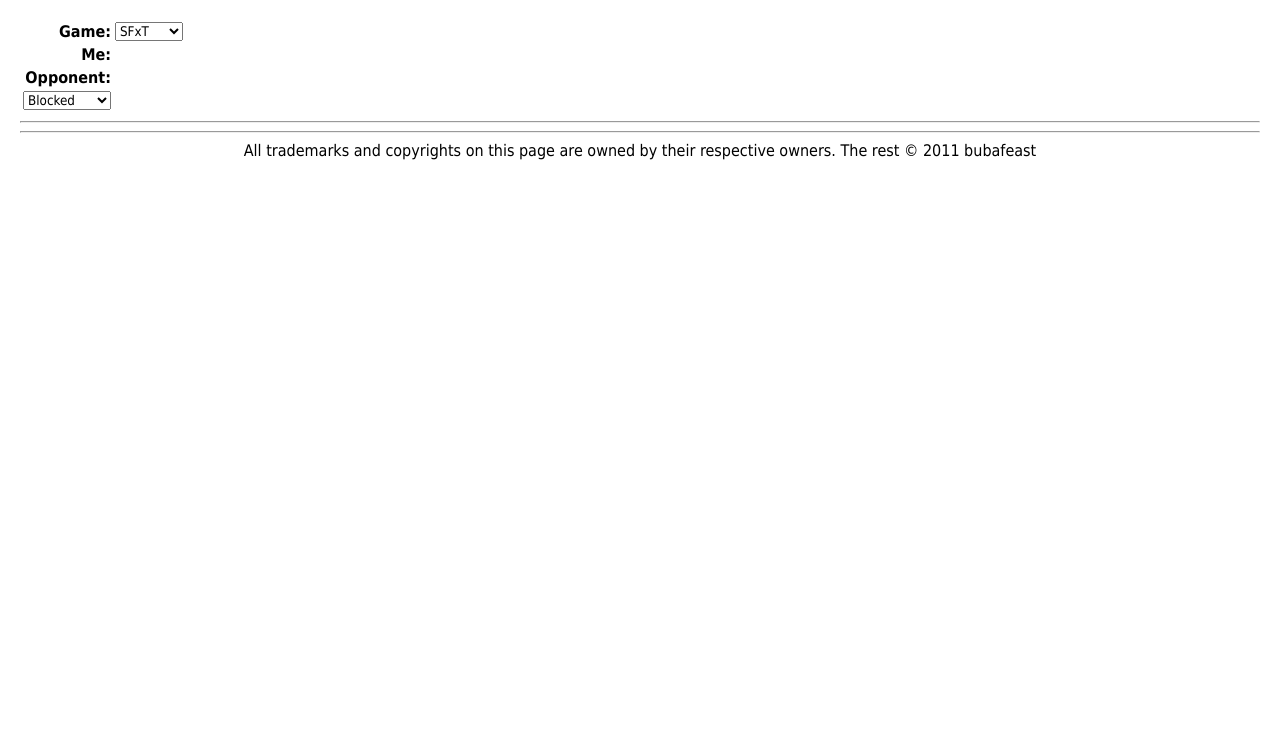
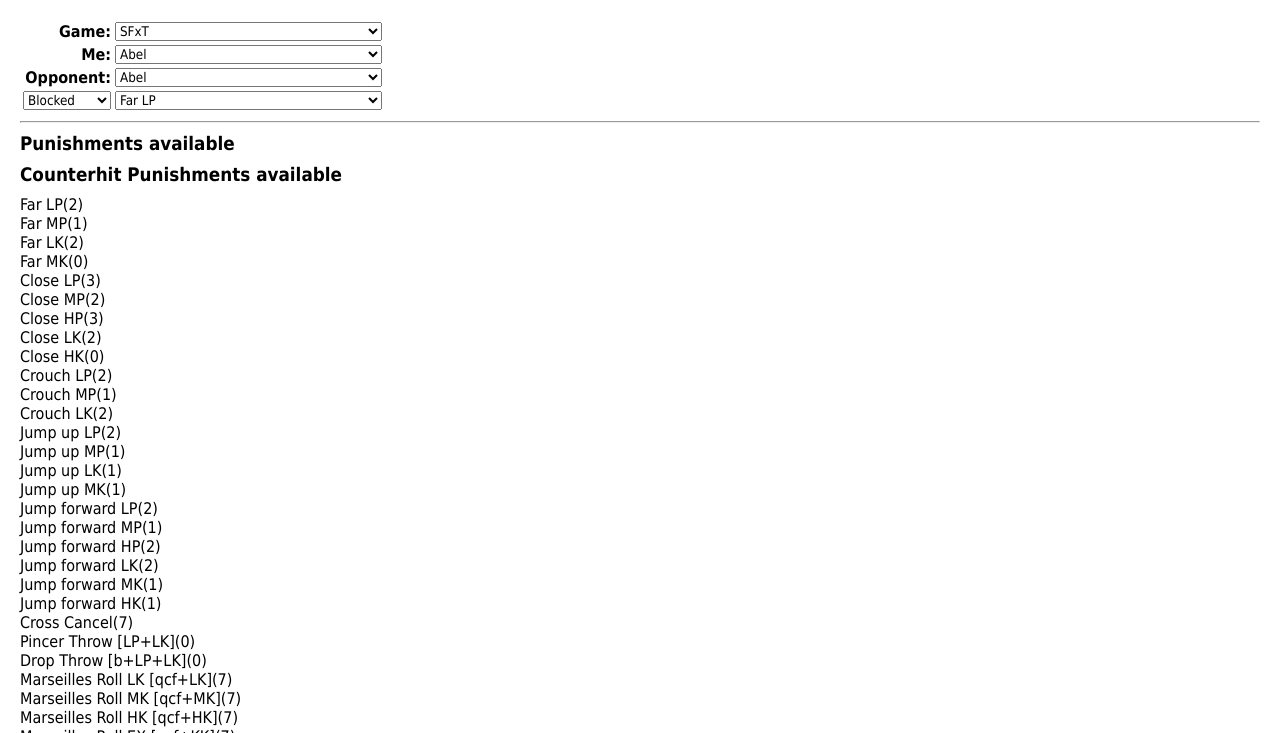
Before and after one commit to rolosworld/WAMO, a plain HTML site: page index.html in a window 1280 px wide. Shown: the part 67-800 px from the top of the page. Drawn offline with Linux system fonts and the light colour scheme.

Commit message:
- Fix symbolic link

```diff
--- a/index.html
+++ b/index.html
@@ -63,7 +63,7 @@
       All trademarks and copyrights on this page are owned by their respective owners. The rest &copy; 2011 bubafeast
     </div>
 
-    <script type="text/javascript" src="meta.min.js"></script>
+    <script type="text/javascript" src="js/meta.min.js"></script>
     <script type="text/javascript" src="js/wamo.js"></script>
     <script type="text/javascript" src="js/wamo.model.js"></script>
     <script type="text/javascript" src="js/wamo.ui.js"></script>
--- a/meta.min.js
+++ /dev/null
@@ -1 +0,0 @@
-js/meta.min.js
```
